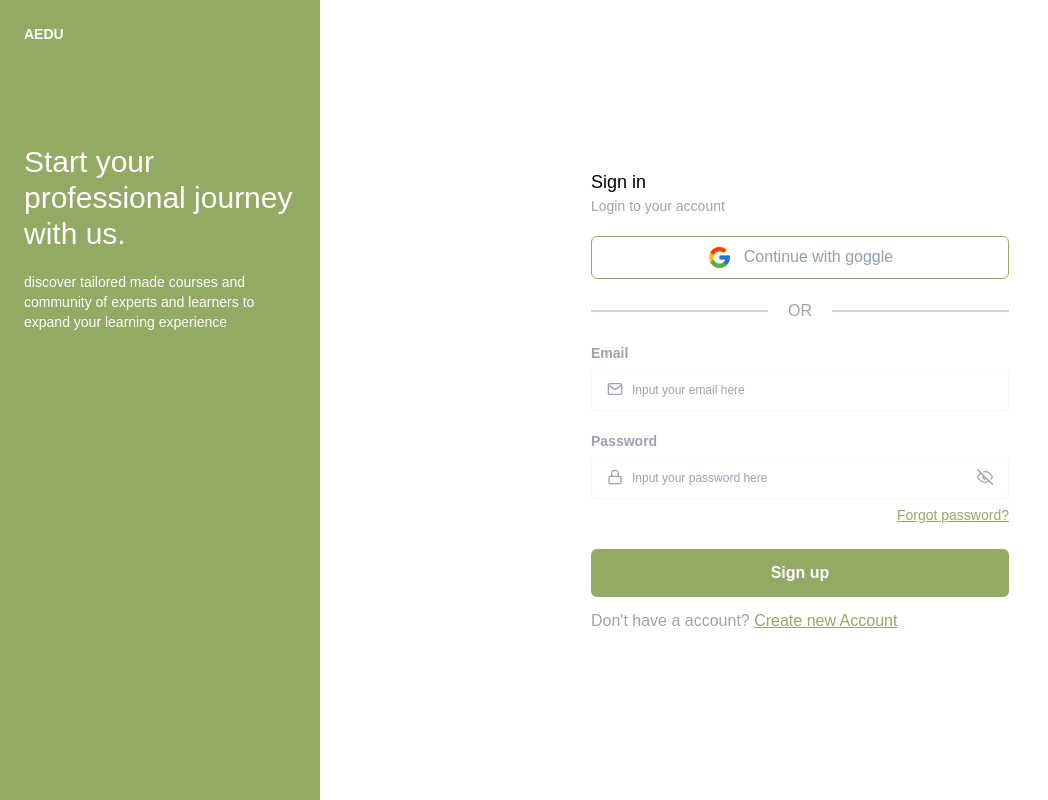
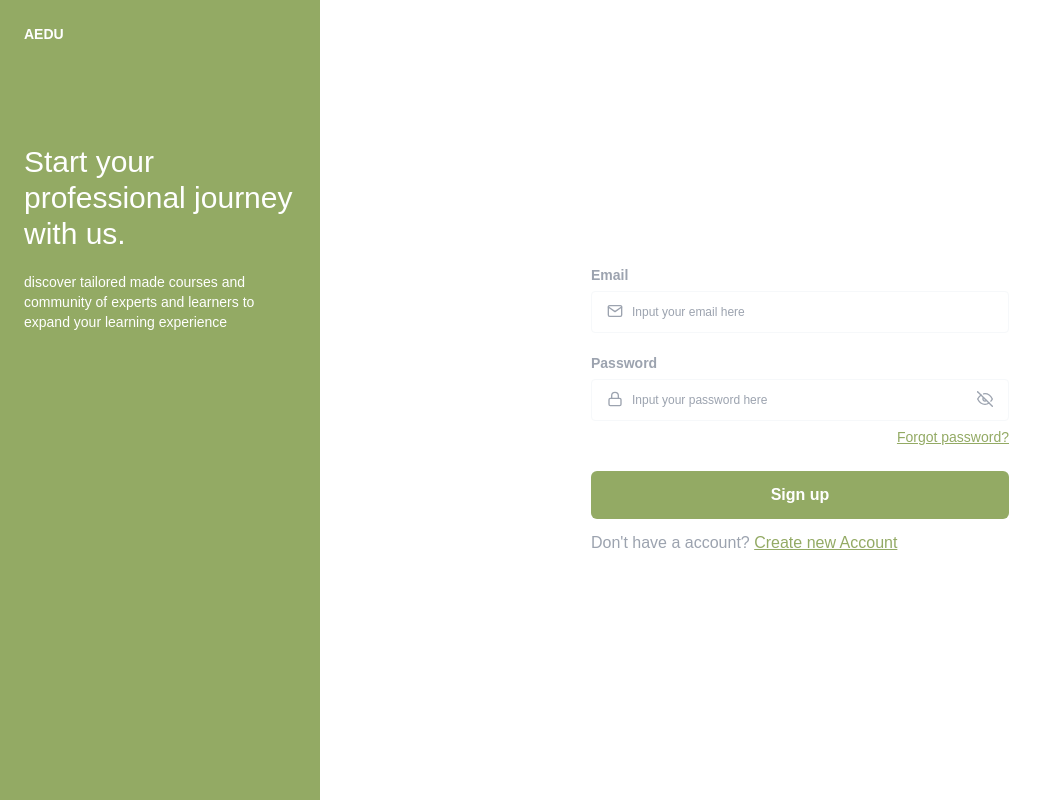
Before and after one commit to AmienulRana/aeduweb, a Next.js app: page / in a window 1280 px wide. Shown: the whole page, without its empty margins (0-1048 px from the left). Built offline with nearby package versions, Linux system fonts and the light colour scheme.

Commit message:
refactor button continue with goggle

```diff
--- a/src/pages/index.tsx
+++ b/src/pages/index.tsx
@@ -12,20 +12,8 @@ export default function Home() {
   const [showPassword, setShowPassword] = useState(false);
   const handleShowPassword = () => setShowPassword(!showPassword);
   return (
-    <AuthLayout>
+    <AuthLayout title="Sign in" subTitle="Login to your account">
       <div className="md:w-[450px] px-4">
-        <p className="font-medium text-lg">Sign in</p>
-        <p className="text-gray-400 text-sm mb-5">Login to your account</p>
-        <button className="flex border justify-center w-full rounded-md hover:opacity-80 duration-300 items-center bg-transparent py-2 px-4 border-primary">
-          <Image src="/goggle.svg" alt="goggle icon" width={25} height={25} />
-          <p className="text-grey ml-3">Continue with goggle</p>
-        </button>
-        <div className="flex items-center gap-5 mt-5">
-          <span className="w-[45%] border border-gray-300" />
-          <p className="text-gray-400">OR</p>
-          <span className="w-[45%] border border-gray-300" />
-        </div>
-        <div>
         <div className="relative">
           <Input
             label="Email"
@@ -76,7 +64,6 @@ export default function Home() {
           </Link>
         </p>
       </div>
-      </div>
     </AuthLayout>
   );
 }
--- a/src/pages/sign-up.tsx
+++ b/src/pages/sign-up.tsx
@@ -13,22 +13,8 @@ export default function Home() {
   const [showPassword, setShowPassword] = useState(false);
   const handleShowPassword = () => setShowPassword(!showPassword);
   return (
-    <AuthLayout>
+    <AuthLayout title="Sign up" subTitle="Let's get started with us">
       <div className="md:w-[450px] px-4">
-        <p className="font-medium text-lg">Sign up</p>
-        <p className="text-gray-400 text-sm mb-5">
-          Let&apos;s get started with us
-        </p>
-        <button className="flex border justify-center w-full rounded-md hover:opacity-80 duration-300 items-center bg-transparent py-2 px-4 border-primary">
-          <Image src="/goggle.svg" alt="goggle icon" width={25} height={25} />
-          <p className="text-grey ml-3">Continue with goggle</p>
-        </button>
-        <div className="flex items-center gap-5 mt-5">
-          <span className="w-[45%] border border-gray-300" />
-          <p className="text-gray-400">OR</p>
-          <span className="w-[45%] border border-gray-300" />
-        </div>
-        <div>
         <div className="relative">
           <Input
             label="Email"
@@ -93,7 +79,6 @@ export default function Home() {
           </Link>
         </p>
       </div>
-      </div>
     </AuthLayout>
   );
 }
```
Lines whose indentation alone changed are shown as unchanged.
